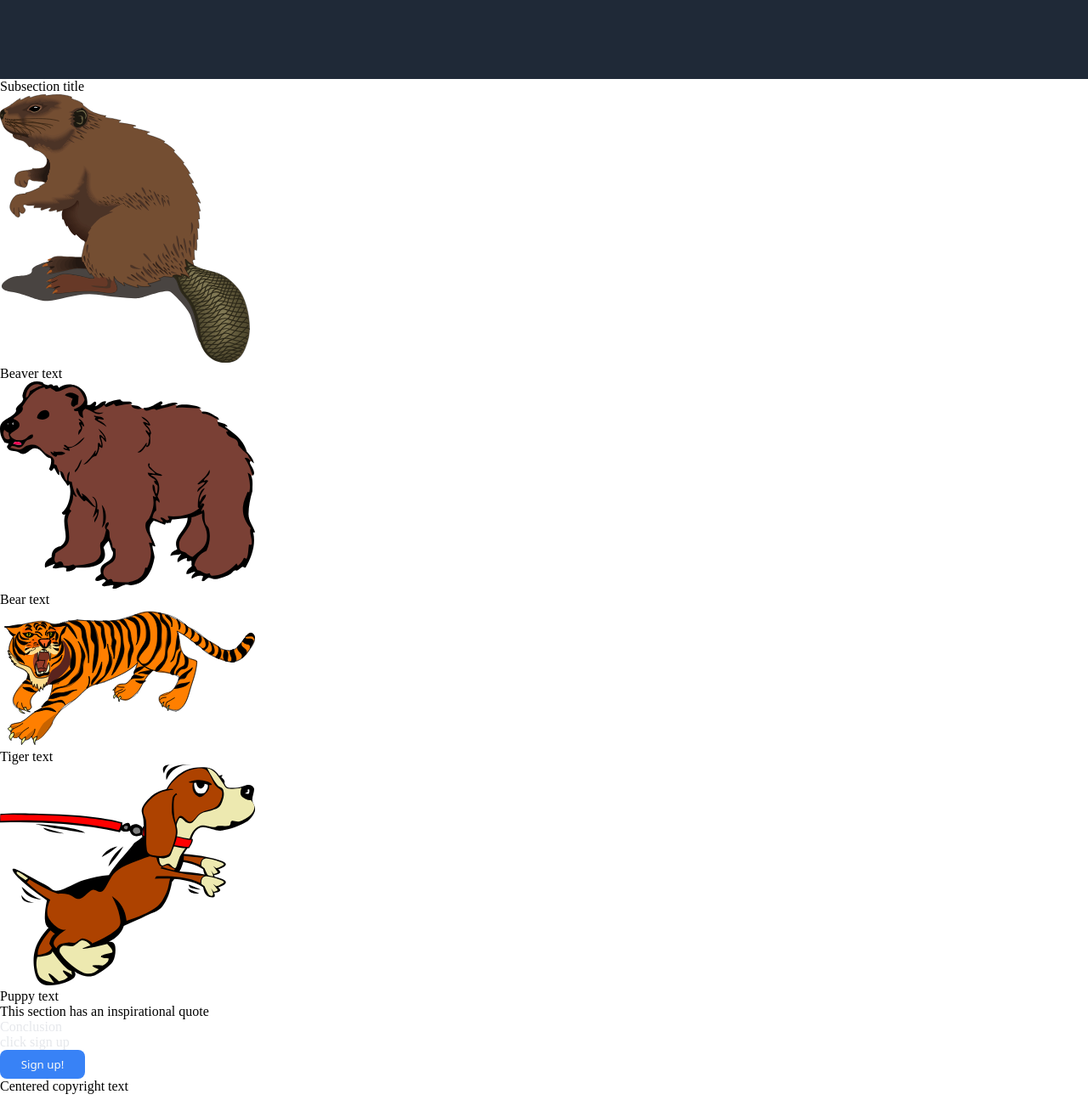
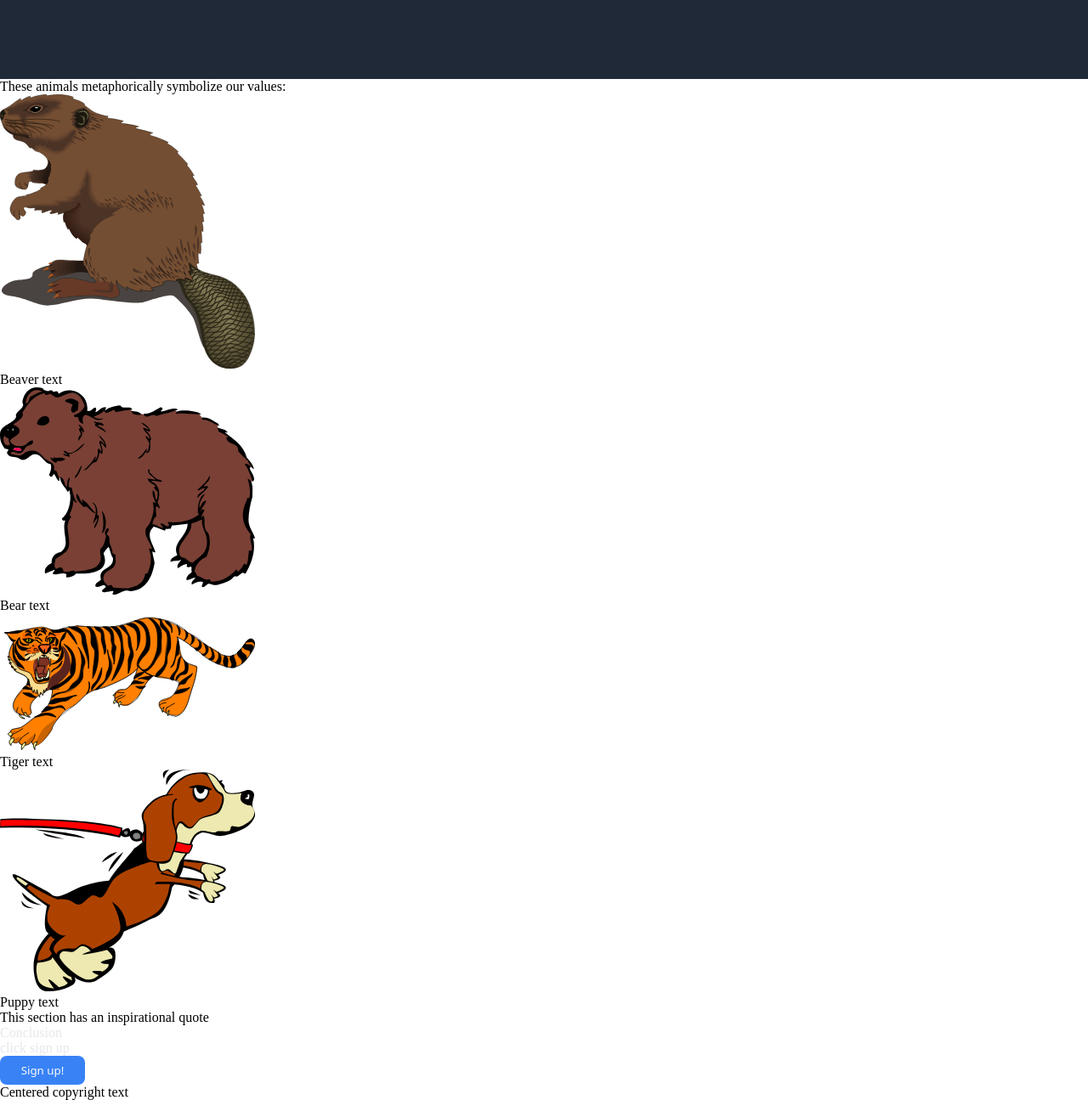
Before and after one commit to sbelliott19/odin-landing-page, a plain HTML site: page index.html in a window 1280 px wide. Shown: the part 507-1802 px from the top of the page at 85% size. Drawn offline with Linux system fonts and the light colour scheme.

Commit message:
Add containers for icons & change body title text

```diff
--- a/index.html
+++ b/index.html
@@ -38,23 +38,31 @@
     </div>
     <div class="body">
       <div class="body-title">
-        Subsection title
+        These animals metaphorically symbolize our values:
       </div>
       <div class="container">
-        <div class="icon">
-          <img src="images/beaver.svg" alt="a beaver">
+        <div class="info">
+          <div class="card">
+            <img class="icon" src="images/beaver.svg" alt="a beaver">
+          </div>
           <div class="desc">Beaver text</div>
         </div>
-        <div class="icon">
-          <img src="images/bear.svg" alt="a bear">
+        <div class="info">
+          <div class="card">
+            <img class="icon" src="images/bear.svg" alt="a bear">
+          </div>
           <div class="desc">Bear text</div>
         </div>
-        <div class="icon">
-          <img src="images/tiger.svg" alt="a tiger">
+        <div class="info">
+          <div class="card">
+            <img class="icon" src="images/tiger.svg" alt="a tiger">
+          </div>
           <div class="desc">Tiger text</div>
         </div>
-        <div class="icon">
-          <img src="images/puppy.svg" alt="a puppy on a leash">
+        <div class="info">
+          <div class="card">
+            <img class="icon" src="images/puppy.svg" alt="a puppy on a leash">
+          </div>
           <div class="desc">Puppy text</div>
         </div>
       </div>
```
